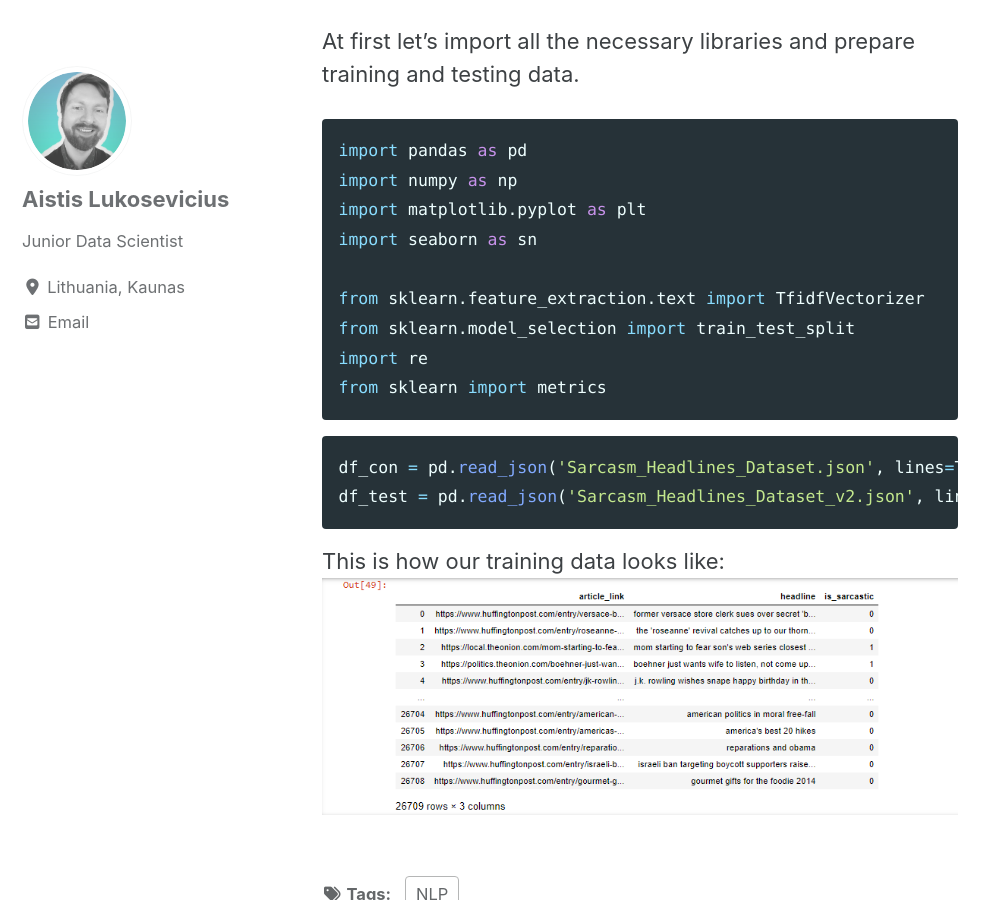
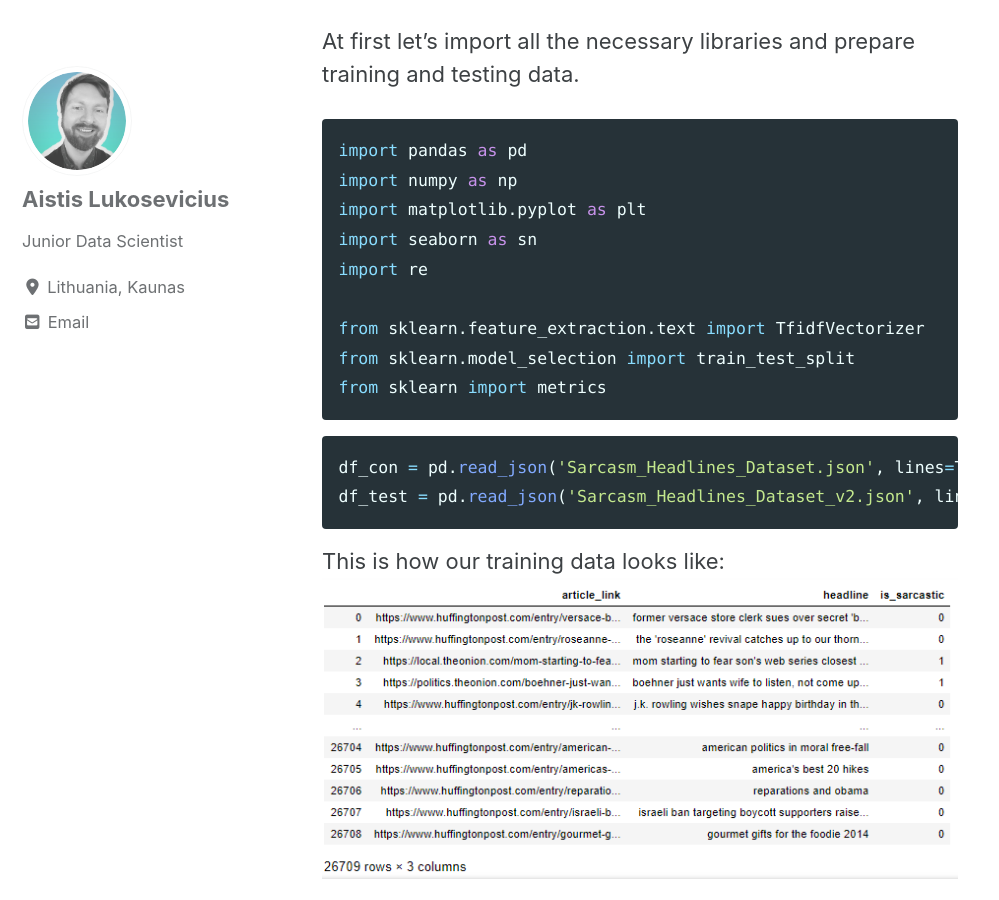
Before and after one commit to Aistisl/Aistisl.github.io, a Jekyll site: the page built from _posts/2020-05-13-Sarcasm.md, in a window 1280 px wide and 900 px high, scrolled down 1432 px. Shown: the whole window, without its empty margins (0-999 px from the left). Built offline with Jekyll 4.4.1, drawn with Linux system fonts in a browser that asks for light colours; cached includes are drawn as plain includes; nearby versions of some CDN libraries.

````diff
--- a/_posts/2020-05-13-Sarcasm.md
+++ b/_posts/2020-05-13-Sarcasm.md
@@ -31,10 +31,10 @@ import pandas as pd
 import numpy as np
 import matplotlib.pyplot as plt
 import seaborn as sn
+import re
 
 from sklearn.feature_extraction.text import TfidfVectorizer
 from sklearn.model_selection import train_test_split
-import re
 from sklearn import metrics
 ```
 
````
Also changed, not shown: images/df_con.PNG.
